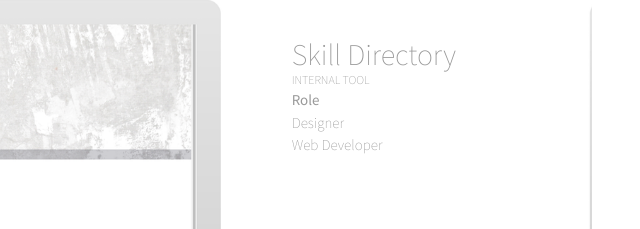
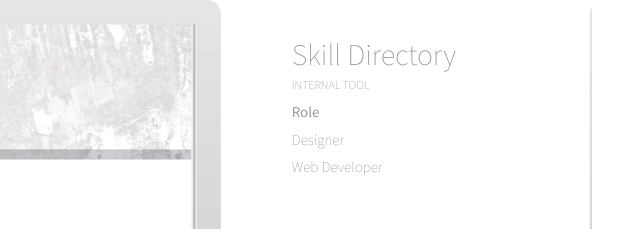
Before and after one commit to katesowles/ks_portfolio, a plain HTML site: page index.html in a window 1280 px wide. Shown: the part 191-420 px from the top of the page, 563-1203 px from the left. Drawn offline with nearby package versions, Linux system fonts and the light colour scheme.

Commit message:
slight style changes to create more space between text elements

```diff
--- a/css/base.css
+++ b/css/base.css
@@ -21,11 +21,11 @@ h1, h2, h3, h4, h5, h6, p, li {
 
 h2 {
   font-size: 2.5em;
-  margin-bottom: 5px;
+  margin-bottom: 10px;
 }
 
 h6 {
-  margin-bottom: 3px;
+  margin-bottom: 10px;
   text-transform: uppercase;
 }
 
@@ -37,6 +37,7 @@ p, a, li {
 
 p {
   text-align: justify;
+  margin-bottom: 5px;
 }
 
 strong p {
```
